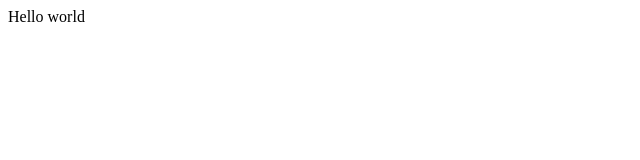
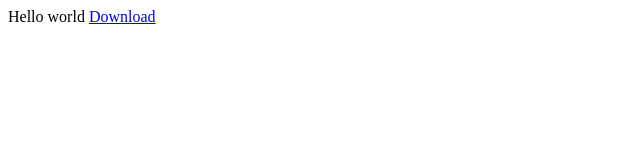
Before and after one commit to victorsferreira/victorsferreira.github.io, a website: page index.html in a window 1280 px wide. Shown: the full height of the page, 0-640 px from the left. Drawn offline with Linux system fonts and the light colour scheme.

Commit message:
adding first release

```diff
--- a/index.html
+++ b/index.html
@@ -1 +1,3 @@
 Hello world
+
+<a target="_blank" href="redix-app_0.1.0_amd64.deb">Download</a>
--- /dev/null
+++ b/package.json
@@ -0,0 +1,3 @@
+{
+  "dependencies": {}
+}
```
Also changed, not shown: 3 other files.
